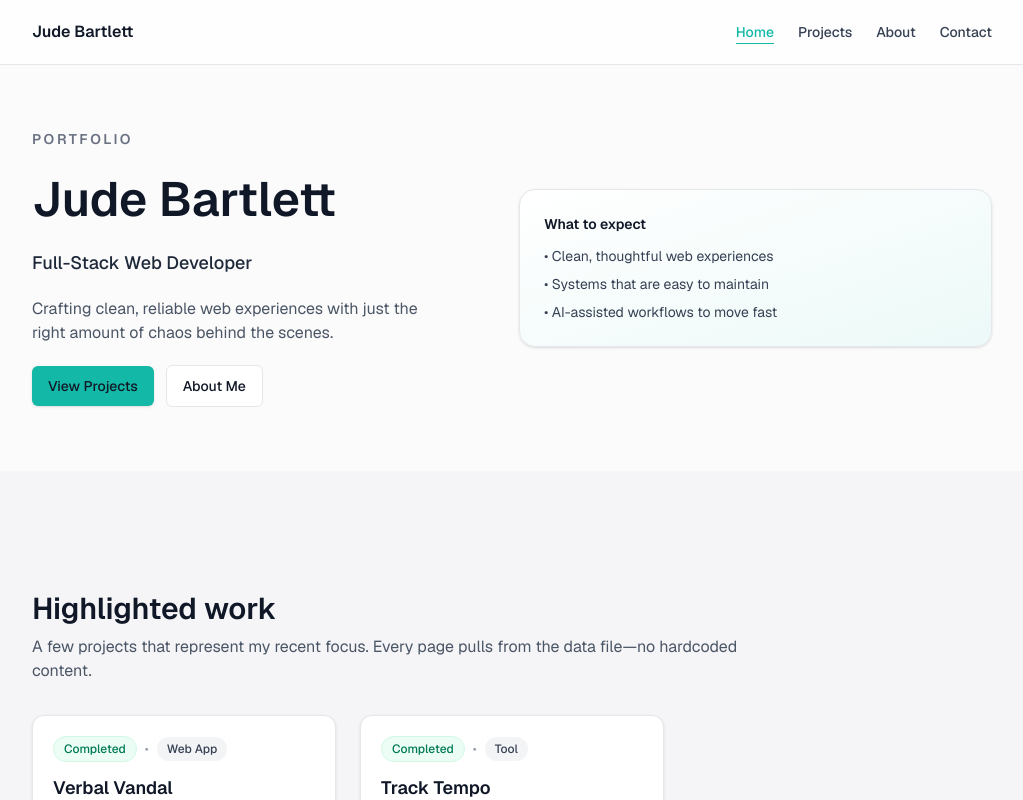
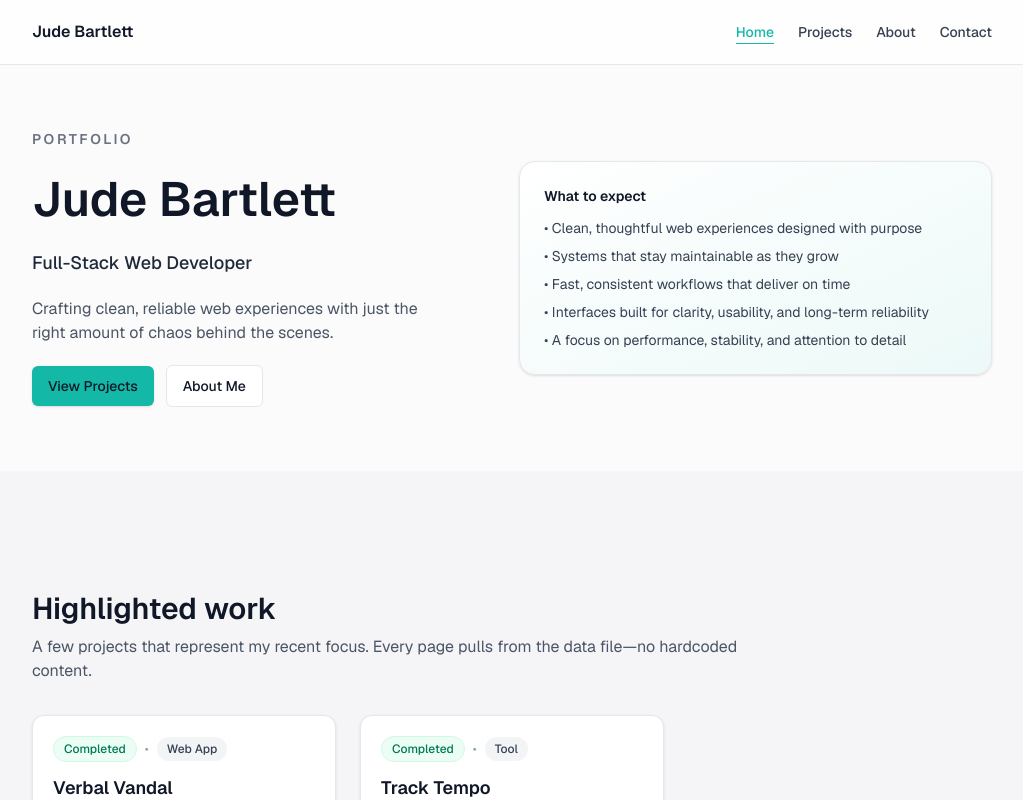
Before and after one commit to bartlettjude/jb-portfolio, a Next.js app: page / in a window 1280 px wide. Shown: the top 800 px of the page, without its empty margins (128-1151 px from the left). Built offline with nearby package versions, Linux system fonts and the light colour scheme.

Commit message:
Update home highlights list

```diff
--- a/app/page.tsx
+++ b/app/page.tsx
@@ -67,9 +67,11 @@ export default function Home() {
             <div className="space-y-3 text-sm text-gray-700">
               <p className="font-semibold text-gray-900">What to expect</p>
               <ul className="space-y-2">
-                <li>• Clean, thoughtful web experiences</li>
-                <li>• Systems that are easy to maintain</li>
-                <li>• AI-assisted workflows to move fast</li>
+                <li>• Clean, thoughtful web experiences designed with purpose</li>
+                <li>• Systems that stay maintainable as they grow</li>
+                <li>• Fast, consistent workflows that deliver on time</li>
+                <li>• Interfaces built for clarity, usability, and long-term reliability</li>
+                <li>• A focus on performance, stability, and attention to detail</li>
               </ul>
             </div>
           </div>
```
